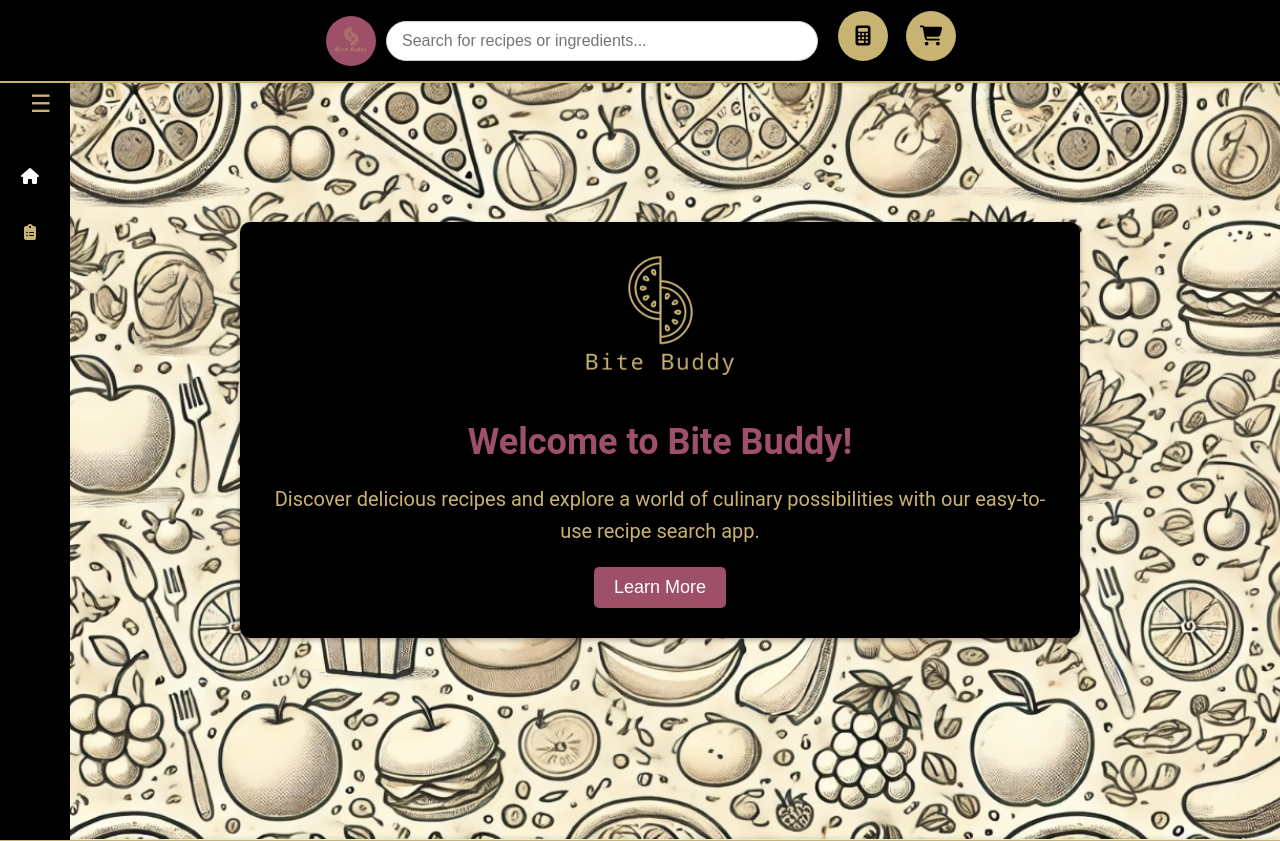
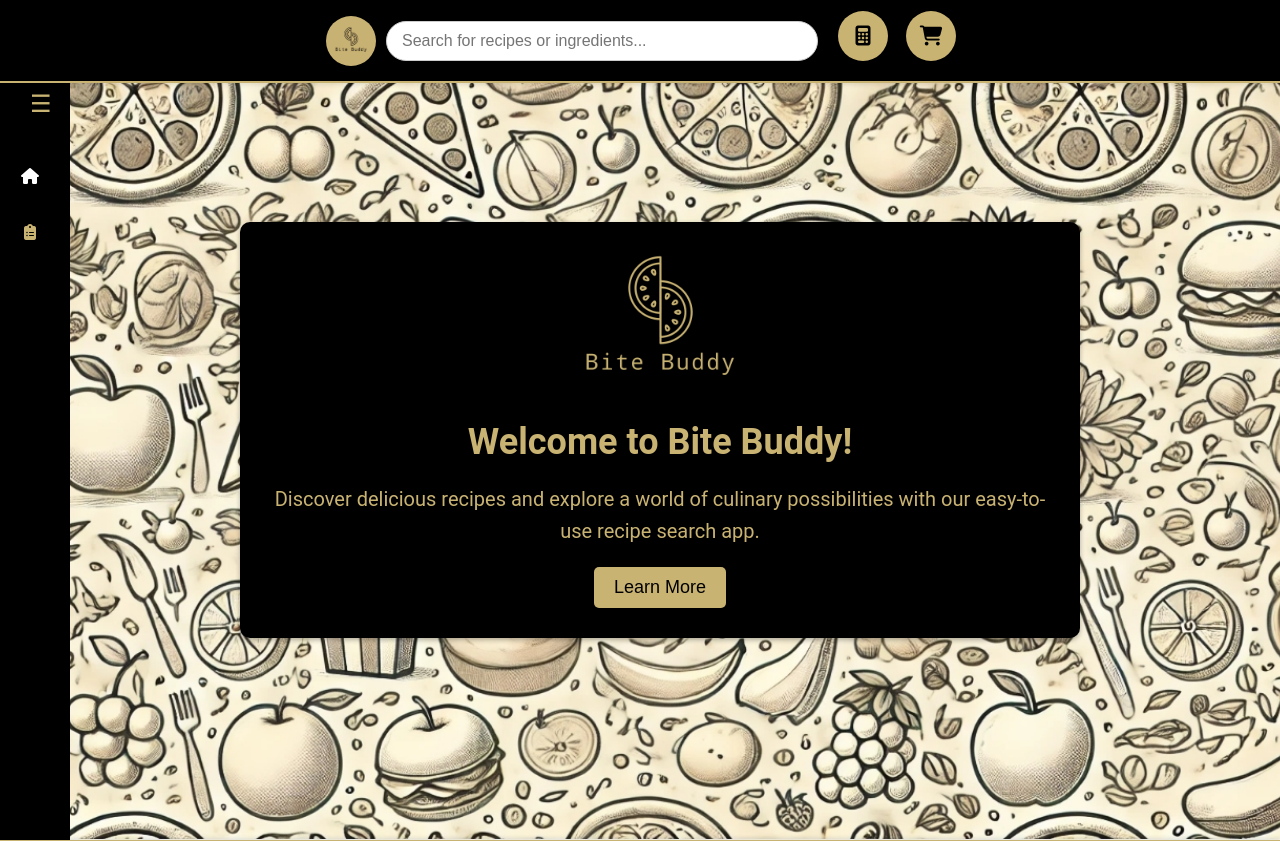
Before and after one commit to mateorumac/bbuddy, a Vue app: page / in a window 1280 px wide. Shown: the top 841 px of the page. Built offline with nearby package versions, Linux system fonts and the light colour scheme.

Commit message:
added mealplanner and other tweaks2

```diff
--- a/src/views/HomeView.vue
+++ b/src/views/HomeView.vue
@@ -103,7 +103,7 @@ main {
   width: 100%;
 
   h1 {
-    color: #9e5068;
+    color: #c9b373;
     font-size: 24px;
     margin-bottom: 10px;
   }
@@ -123,7 +123,7 @@ main {
 
 h1 {
   font-size: 36px;
-  color: #9e5068;
+  color: #c9b373;
   margin-bottom: 10px;
   font-family: 'Roboto', sans-serif;
 }
@@ -138,8 +138,8 @@ p {
 button {
   padding: 10px 20px;
   font-size: 18px;
-  color: #fff;
-  background: #9e5068;
+  color: #000;
+  background: #c9b373;
   border: none;
   border-radius: 5px;
   cursor: pointer;
@@ -148,7 +148,7 @@ button {
   margin-bottom: 10px;
 
   &:hover {
-    background: #7d3a5a;
+    background: #bfa660;
   }
 }
 
```
Also changed, not shown: src/assets/logo.png, 1 other file (tests, documents, lock files or other folders).
